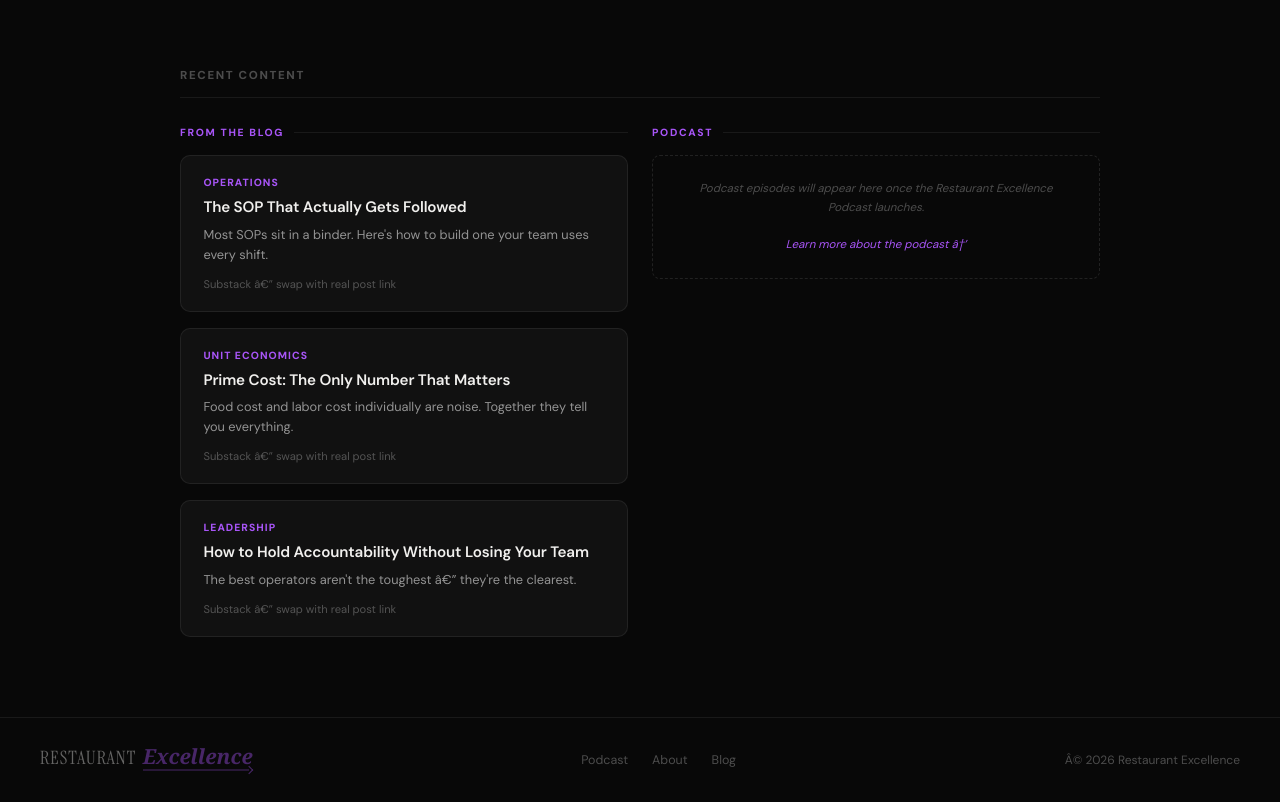
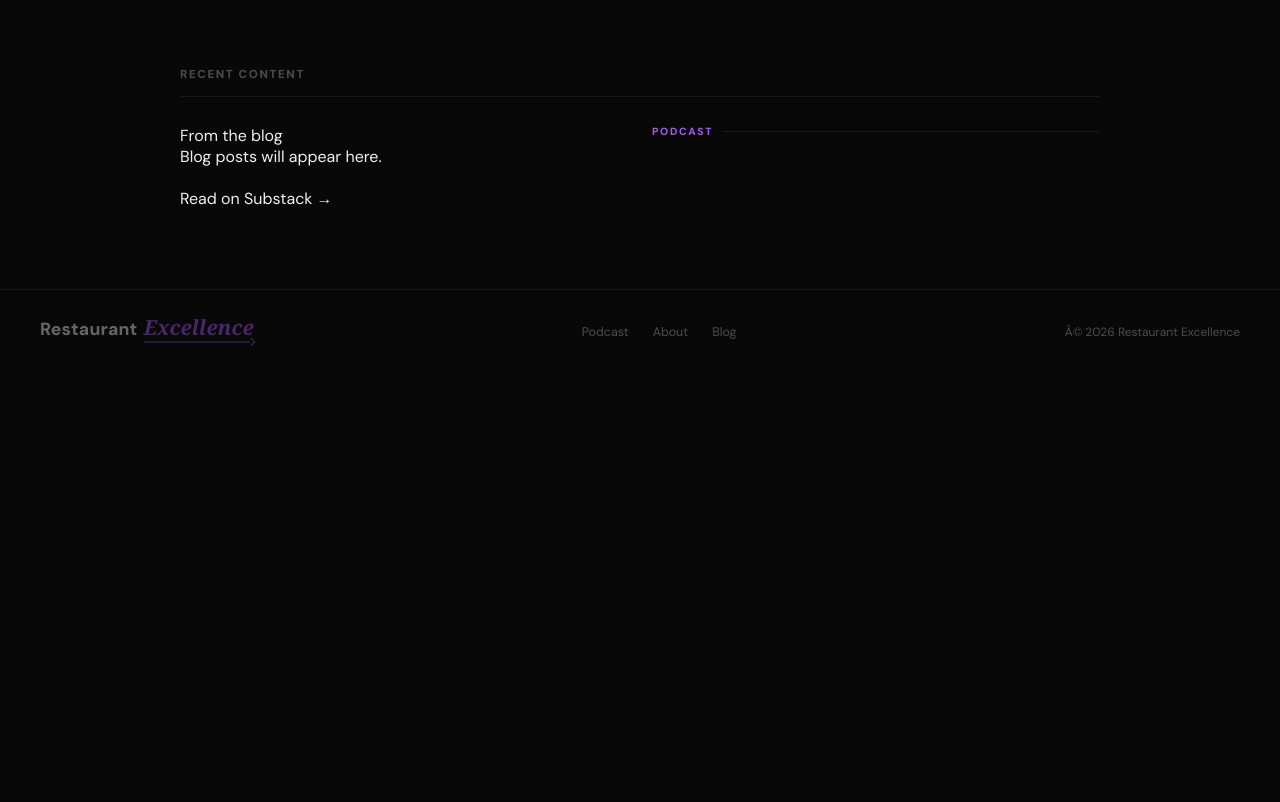
Before and after one commit to pierce-gorman2/restaurant-excellence-pod, a plain HTML site: page index.html in a window 1280 px wide. Shown: the part 879-1681 px from the top of the page. After the commit the page ends 1253 px from the top, so only its background shows below. Drawn offline with Linux system fonts and the light colour scheme; a web font is replaced by a local one.

Commit message:
Revert font, clean up homepage, update about bio
- Restaurant font reverted to DM Sans 800
- Remove fake blog post placeholders from homepage
- Update About bio with Pierce Gorman's real copy
- Podcast column ready for real episode cards

Co-Authored-By: Claude Sonnet 4.6 <noreply@anthropic.com>

```diff
--- a/index.html
+++ b/index.html
@@ -31,7 +31,7 @@
     nav { display: flex; flex-direction: column; align-items: center; padding: 0.6rem 2.5rem 0.5rem; border-bottom: 1px solid var(--border); position: sticky; top: 0; background: rgba(8,8,8,0.92); backdrop-filter: blur(16px); z-index: 100; gap: 0.4rem; }
     .nav-logo { display: inline-flex; align-items: center; }
     .brand-text { display: inline-flex; align-items: baseline; gap: 0.4rem; }
-    .brand-restaurant { font-family: 'Instrument Serif', serif; font-size: 1.15rem; font-weight: 400; letter-spacing: 0.06em; text-transform: uppercase; color: var(--text); }
+    .brand-restaurant { font-family: 'DM Sans', system-ui, sans-serif; font-size: 1.1rem; font-weight: 800; letter-spacing: 0.01em; color: var(--text); }
     .brand-excellence-wrap { display: inline-flex; flex-direction: column; align-items: flex-start; }
     .brand-excellence { font-family: 'Playfair Display', Georgia, serif; font-size: 1.3rem; font-style: italic; font-weight: 700; line-height: 0.9; color: var(--purple-light); }
     .brand-arrow { position: relative; width: 100%; min-width: 80px; height: 9px; }
@@ -51,7 +51,7 @@
     .hero-inner { position: relative; z-index: 2; display: flex; flex-direction: column; align-items: center; }
 
     .wordmark { display: inline-flex; flex-direction: column; align-items: center; gap: 0; margin-bottom: 2.25rem; }
-    .wordmark-top { font-family: 'Instrument Serif', serif; font-size: clamp(1.6rem, 4vw, 2.8rem); font-weight: 400; letter-spacing: 0.08em; text-transform: uppercase; color: var(--text); line-height: 1; }
+    .wordmark-top { font-family: 'DM Sans', system-ui, sans-serif; font-size: clamp(1.6rem, 4vw, 2.8rem); font-weight: 800; letter-spacing: 0.08em; text-transform: uppercase; color: var(--text); line-height: 1; }
     .wordmark-excellence-wrap { display: flex; flex-direction: column; align-items: flex-start; width: 100%; }
     .wordmark-excellence { font-family: 'Playfair Display', Georgia, serif; font-size: clamp(3rem, 7vw, 5.5rem); font-style: italic; font-weight: 900; line-height: 0.88; color: var(--purple-light); letter-spacing: -0.01em; }
     .wordmark-arrow { position: relative; width: 100%; height: 16px; margin-top: 6px; }
@@ -128,33 +128,16 @@
     <div class="recent-cols">
 
       <div>
-        <div class="content-col-label">From the blog</div>
-        <a href="https://restaurantexcellence.substack.com" target="_blank" rel="noopener" class="content-card">
-          <div class="content-card-tag">Operations</div>
-          <h3>The SOP That Actually Gets Followed</h3>
-          <p>Most SOPs sit in a binder. Here's how to build one your team uses every shift.</p>
-          <div class="content-card-meta">Substack â€” swap with real post link</div>
-        </a>
-        <a href="https://restaurantexcellence.substack.com" target="_blank" rel="noopener" class="content-card">
-          <div class="content-card-tag">Unit Economics</div>
-          <h3>Prime Cost: The Only Number That Matters</h3>
-          <p>Food cost and labor cost individually are noise. Together they tell you everything.</p>
-          <div class="content-card-meta">Substack â€” swap with real post link</div>
-        </a>
-        <a href="https://restaurantexcellence.substack.com" target="_blank" rel="noopener" class="content-card">
-          <div class="content-card-tag">Leadership</div>
-          <h3>How to Hold Accountability Without Losing Your Team</h3>
-          <p>The best operators aren't the toughest â€” they're the clearest.</p>
-          <div class="content-card-meta">Substack â€” swap with real post link</div>
-        </a>
+        <div class=”content-col-label”>From the blog</div>
+        <div class=”placeholder-note”>
+          Blog posts will appear here.<br><br>
+          <a href=”https://restaurantexcellence.substack.com” target=”_blank” rel=”noopener” style=”color: var(--purple-light);”>Read on Substack →</a>
+        </div>
       </div>
 
       <div>
         <div class="content-col-label">Podcast</div>
-        <div class="placeholder-note">
-          Podcast episodes will appear here once the Restaurant Excellence Podcast launches.<br><br>
-          <a href="podcast.html" style="color: var(--purple-light);">Learn more about the podcast â†’</a>
-        </div>
+        <!-- PODCAST EPISODES -->
       </div>
 
     </div>
```
Also changed, not shown: about.html (+4 -6 lines), audit.html (+1 -1 lines), podcast.html (+1 -1 lines).
